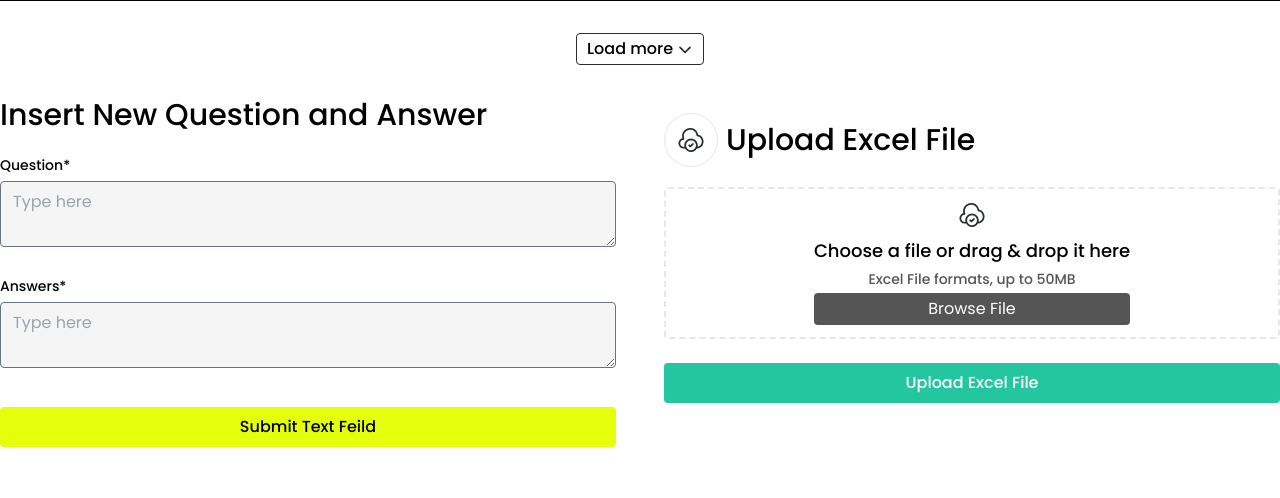
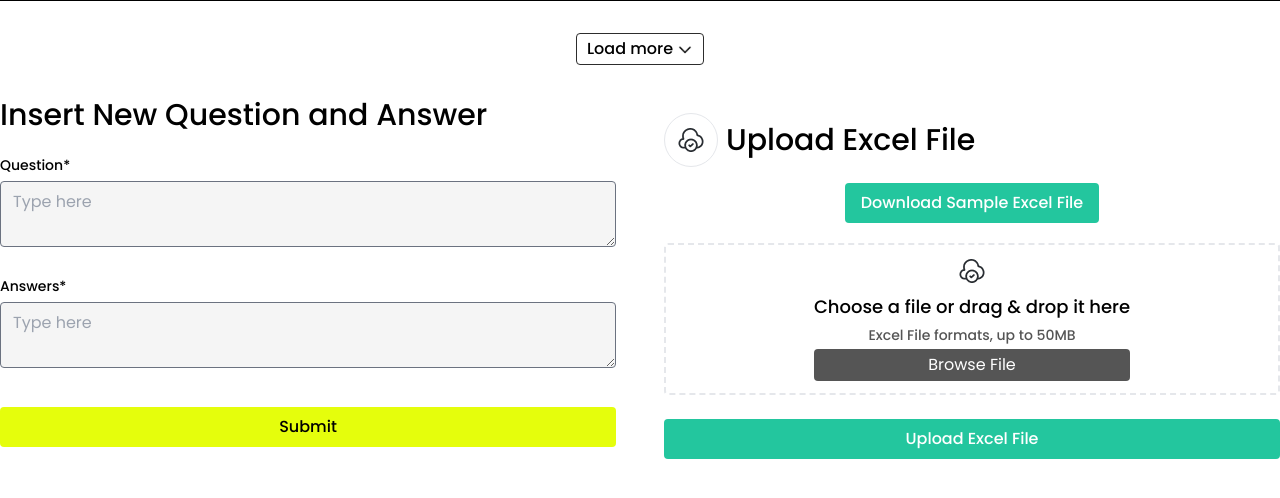
Before and after one commit to M-Adil-Sultan/chatgpt-training, a Django app: page /train/search/ in a window 1280 px wide. Shown: the part 198-696 px from the top of the page. Run offline with Django 4.2, Linux system fonts and the light colour scheme; data that the repository does not hold is empty; some libraries are stand-ins or nearby versions.

Commit message:
some frontend fixes and sample xlxs file added and load more button hide

```diff
--- a/chatbot/views.py
+++ b/chatbot/views.py
@@ -187,8 +187,7 @@ def register(request):
                 # )
 
                 # Redirect user to the "Wait for Approval" page
-                # return render(request, 'wait_for_approval.html')
-                return render(request, 'register.html')
+                return render(request, 'wait_for_approval.html')
 
 
             except Exception as e:
--- a/templates/base.html
+++ b/templates/base.html
@@ -42,14 +42,17 @@
 
         {% if user.is_authenticated %}
         <button data-dropdown-toggle="profileDropdown" class="flex items-center gap-x-2">
-          <img src="{% static 'images/profile-img.png' %}" alt="profile-img"
-            class="h-12 border-2 border-black rounded-full" />
+          <!-- <img src="{% static 'images/profile-img.png' %}" alt="profile-img"
+            class="h-12 border-2 border-black rounded-full" /> -->
+            <p class="text-md font-medium text-black">
+              {{ user.username }}
+            </p>
           <img src="{% static 'images/arrow.png' %}" alt="arrow" class="h-4" />
         </button>
         <div id="profileDropdown" class="hidden">
           <div class="bg-white w-56 mr-5 p-3 shadow-lg rounded-lg">
             <div class="flex gap-x-2 items-center">
-              <img src="{% static 'images/profile-img.png'%}" alt="profile-img" />
+              <!-- <img src="{% static 'images/profile-img.png'%}" alt="profile-img" /> -->
               <div class="flex flex-col">
                 <p class="text-black font-medium text-md">Welcome!</p>
                 <p class="text-[#555555] font-medium text-sm">
@@ -58,10 +61,10 @@
               </div>
             </div>
             <div class="text-start flex mb-3 flex-col gap-y-3 pl-3 mt-5">
-              <button class="flex gap-x-2 items-center">
+              <!-- <button class="flex gap-x-2 items-center">
                 <img src="{% static 'images/settings.png' %}" alt="settings" />
                 <p class="text-black font-medium">Profile Settings</p>
-              </button>
+              </button> -->
               <a href="{% url 'logout' %}" class="flex gap-x-2 items-center">
                 <img src="{% static 'images/signout.png' %}" alt="signout" />
                 <p class="text-black font-medium">Sign Out</p>
--- a/templates/train.html
+++ b/templates/train.html
@@ -80,7 +80,7 @@
         <div>
           <a href="#"><button type="submit"
               class="w-full mt-8 bg-[#E5FE0C] text-black text-md font-medium rounded h-10">
-              Submit Text Feild
+              Submit
             </button></a>
         </div>
       </form>
@@ -92,6 +92,11 @@
           <img src="{% static 'images/cloud.png' %}" alt="" class="border rounded-full p-3" />
           <p class="text-xl md:text-3xl font-medium">Upload Excel File</p>
         </div>
+        <div class="mt-4 text-center">
+          <a href="{% url 'download_sample_excel' %}" class="bg-[#23C69E] text-white text-md font-medium rounded h-10 px-4 inline-flex items-center">
+              Download Sample Excel File
+          </a>
+      </div>
         <div class="border-2 border-dashed mt-5 rounded flex justify-center">
           <label for="id_excel_file" class="cursor-pointer p-3 text-center">
             <img src="{% static 'images/cloud.png' %}" alt="" class="mx-auto" />
@@ -181,6 +186,7 @@
     });
 
   let nextPageNumber = "{{ question_answers.next_page_number|default:1 }}"; // Get the initial page number or default to 1
+  let lastnum
 
     // Click event handler for the load more button
   $('#load_more_button').on('click', function () {
@@ -196,7 +202,7 @@
         // Append the new content to the container
         $('#question_answers_container').append($(data).find('#question_answers_container').html());
         // Update the numbering for the newly loaded content
-        updateNumbering(startingNumber);
+        lastnum = updateNumbering(startingNumber, lastnum);
         initShowMoreAndHide(); // Initialize show more/hide functionality for the newly loaded content
       },
       error: function (xhr, status, error) {
@@ -206,10 +212,15 @@
   });
 
   // Function to update numbering for the newly loaded content
-  function updateNumbering(startingNumber) {
+  function updateNumbering(startingNumber, lastnum) {
     $('.new-content .number').each(function (index) {
-      $(this).text(startingNumber + index);
+      currentnum = startingNumber + index
+      $(this).text(currentnum);
     });
+    if (lastnum == currentnum){
+      $('#load_more_button').hide();
+    }
+    return currentnum
   }
   });
 </script>
--- a/templates/wait_for_approval.html
+++ b/templates/wait_for_approval.html
@@ -42,9 +42,9 @@
             <p class="text-md mt-2 font-poppins font-normal text-[#2D2D2D]">
               Welcome! Your registration is pending approval from the admin. You can login once your account is approved.
             </p>
-            <p class="text-md mt-2 font-poppins font-normal text-[#2D2D2D]">
+            <!-- <p class="text-md mt-2 font-poppins font-normal text-[#2D2D2D]">
               You will be notify with email.
-            </p>
+            </p> -->
           </div>
           <div class="mt-6">
             <a href="{% url 'login' %}"
--- a/train/urls.py
+++ b/train/urls.py
@@ -7,4 +7,5 @@ urlpatterns = [
     path('delete/<int:id>/', views.delete, name='delete'),
     path('search/', views.search_train_dataset, name='search_train_dataset'),
     path('insert_via_form/', views.insert_via_form, name='insert_via_form'),
+    path('download-sample-excel/', views.download_sample_excel, name='download_sample_excel'),
 ]
--- a/train/views.py
+++ b/train/views.py
@@ -7,6 +7,7 @@ from django.shortcuts import render, redirect
 from django.core.files.storage import FileSystemStorage
 from django.core.paginator import Paginator, EmptyPage, PageNotAnInteger
 from django.db.models import Q
+from django.http import FileResponse
 
 
 def train(request):
@@ -27,6 +28,7 @@ def train(request):
         # If page is out of range (e.g., 9999), deliver last page of results.
         question_answers = paginator.page(paginator.num_pages)
 
+    has_next = question_answers.has_next()
     # Handle form submission
     if request.method == 'POST':
         form = TrainForm(request.POST, request.FILES)
@@ -46,9 +48,17 @@ def train(request):
                 print("Excel File is not valid")  # Print for debugging
             request.session['success'] = 2
             return redirect('train')  # Redirect to the same page after submission
+    elif has_next == True:
+        form = TrainForm()
+        return render(request, 'train.html',
+                      {'question_answers': question_answers,
+                       'form': form,
+                       'has_next': has_next})
     else:
         form = TrainForm()
-    return render(request, 'train.html', {'question_answers': question_answers, 'form': form})
+        return render(request, 'train.html',
+                      {'form': form,'has_next': has_next})
+
 
 def search_train_dataset(request):
     query = request.GET.get('q')
@@ -94,6 +104,11 @@ def handle_uploaded_excel(excel_file):
     else:
         print("File does not exist:", file_path)
 
+def download_sample_excel(request):
+    file_path = os.path.join('static/files', 'sample.xlsx')
+    response = FileResponse(open(file_path, 'rb'), as_attachment=True, filename='sample.xlsx')
+    return response
+
 def insert_via_form(request):
     if request.method == 'POST':
         question = request.POST.get('question')
```
Also changed, not shown: 2 other files.
